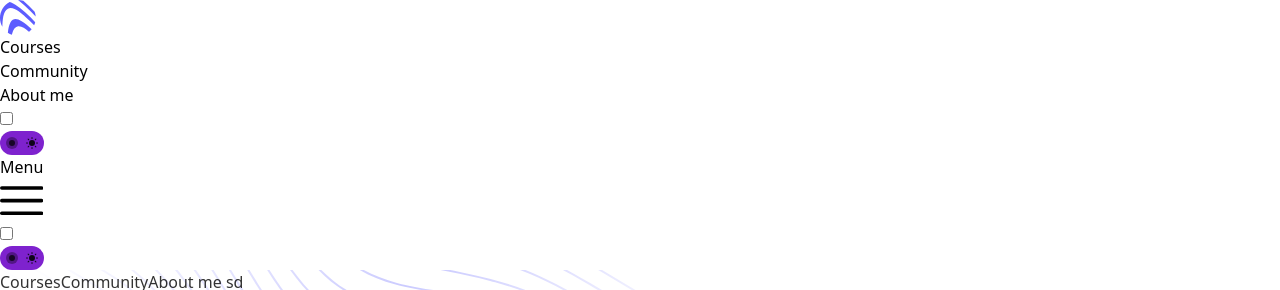
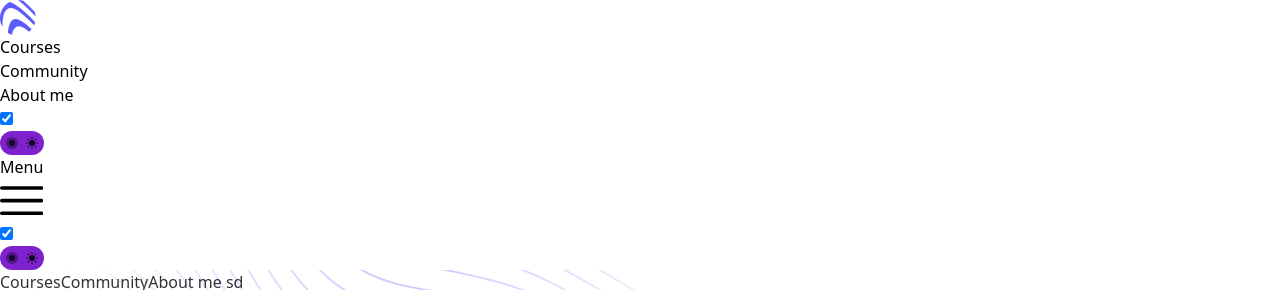
Before and after one commit to ivaylo-ovcharov/recording-landing, a Vue app: page /about in a window 1280 px wide. Shown: the top 290 px of the page. Built offline with nearby package versions, Linux system fonts and the light colour scheme.

Commit message:
add theme

```diff
--- a/src/composables/useTheme.js
+++ b/src/composables/useTheme.js
@@ -1,6 +1,6 @@
 import { ref } from "vue";
 
-const isDarkTheme = ref(false);
+const isDarkTheme = ref(true);
 
 export default function useTheme() {
   return {
```
